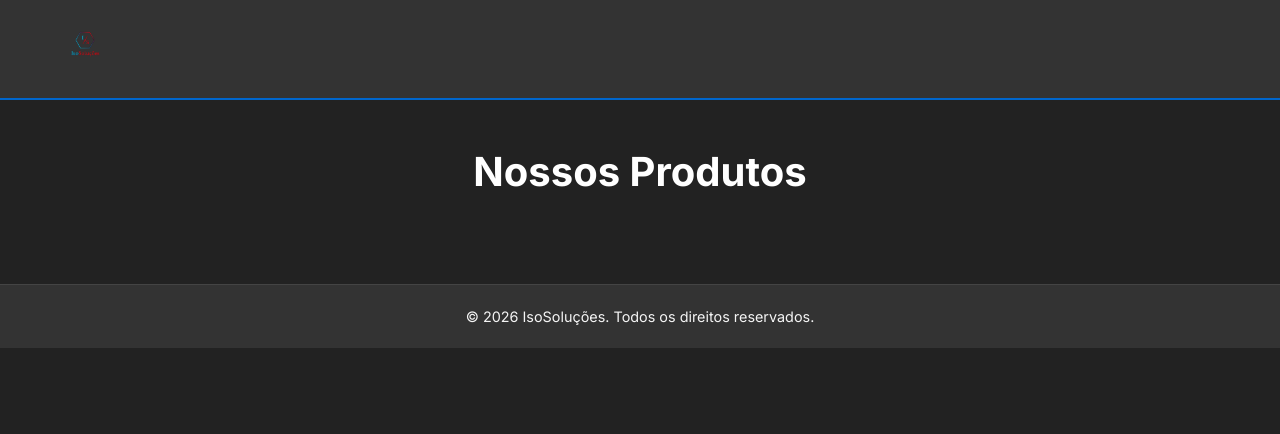
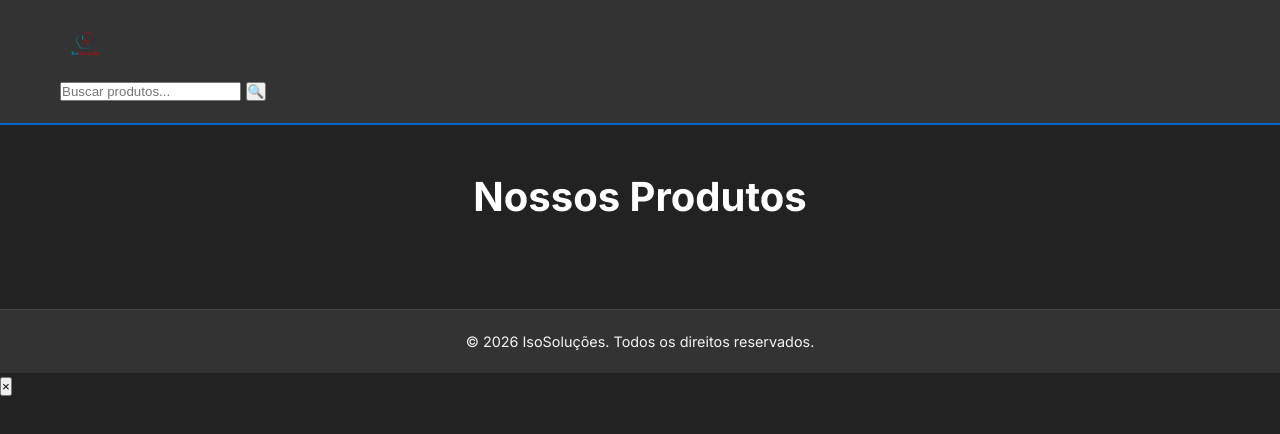
Before and after one commit to med4to-badass/IsoSolues-MKT, a plain HTML site: page index.html in a window 1280 px wide. Drawn offline with Linux system fonts and the light colour scheme.

Commit message:
Update index.html

```diff
--- a/index.html
+++ b/index.html
@@ -12,15 +12,24 @@
 <body>
 
     <header class="header">
-        <div class="container">
+        <div class="container header-container">
             <img src="Logo.png" alt="Logo IsoSoluções" class="logo">
+            <div class="search-bar">
+                <input type="text" placeholder="Buscar produtos...">
+                <button>&#x1F50D;</button> <!-- Ícone de Lupa -->
+            </div>
         </div>
     </header>
 
     <main class="container">
-        <h1 class="main-title">Nossos Produtos</h1>
+        <div class="controls-container">
+            <h1 class="main-title">Nossos Produtos</h1>
+            <div id="filter-container" class="filter-container">
+                <!-- Botões de filtro serão inseridos aqui -->
+            </div>
+        </div>
         <div id="product-grid" class="product-grid">
-            <!-- Os produtos do products.json serão inseridos aqui pelo app.js -->
+            <!-- Os produtos serão inseridos aqui pelo app.js -->
         </div>
     </main>
 
@@ -28,6 +37,16 @@
         <p>&copy; 2026 IsoSoluções. Todos os direitos reservados.</p>
     </footer>
 
+    <!-- Modal Structure -->
+    <div id="modal-container" class="modal-container">
+        <div class="modal-content">
+            <button class="modal-close-btn">&times;</button>
+            <div id="modal-body">
+                <!-- Conteúdo do produto será inserido aqui -->
+            </div>
+        </div>
+    </div>
+
     <script src="app.js"></script>
 </body>
 </html>
```
